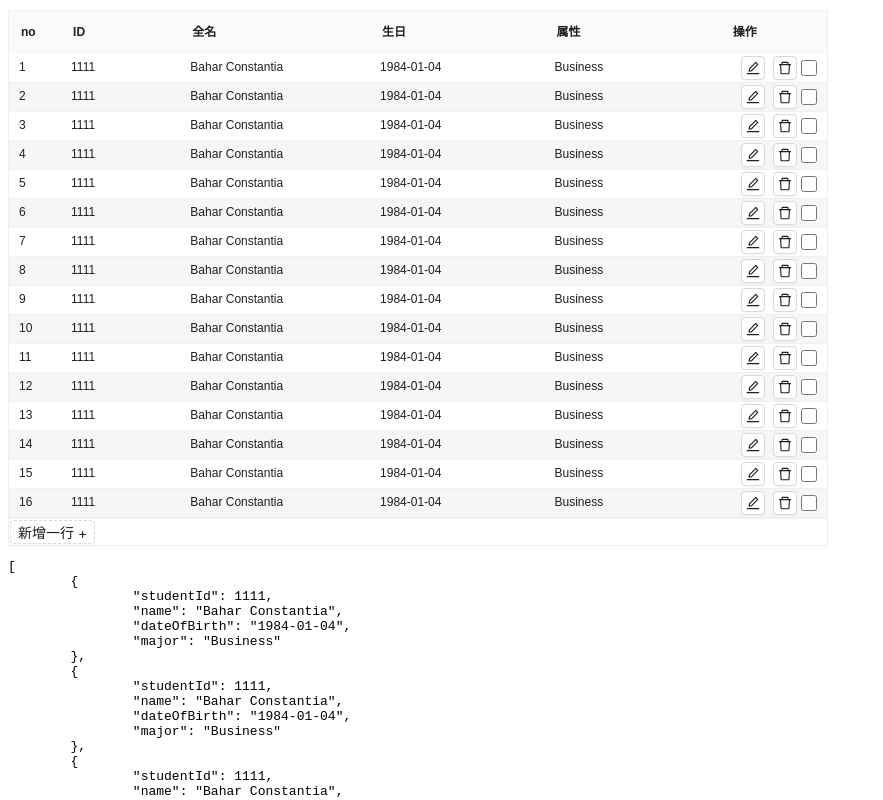
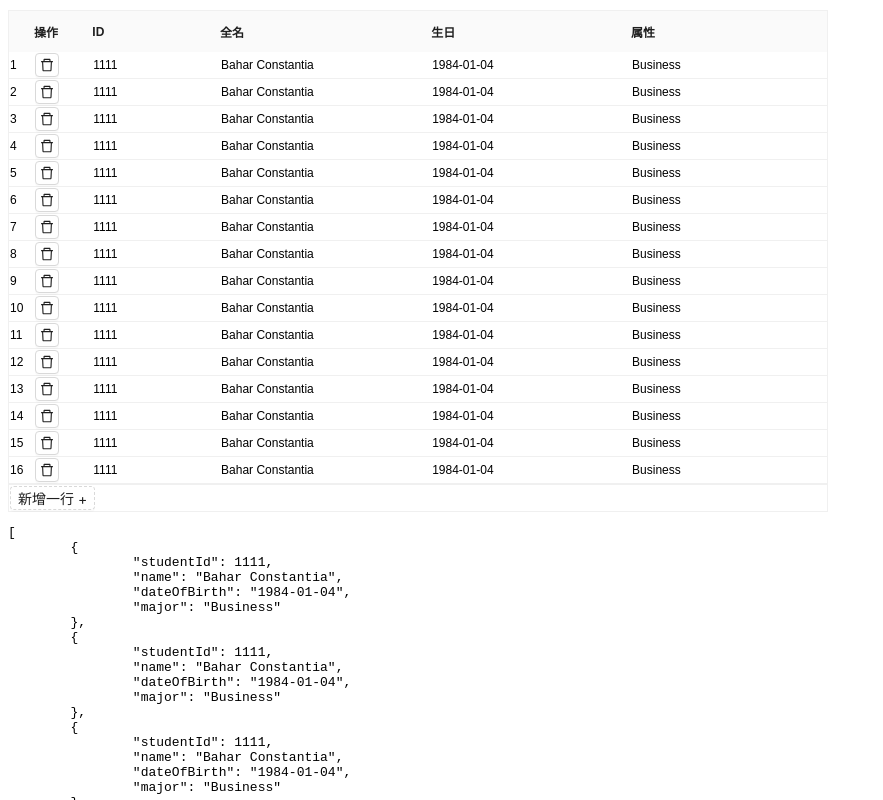
Before and after one commit to wenhuacode/mytable, a React (Vite) app: page / in a window 1280 px wide. Shown: the top 800 px of the page, without its empty margins (0-883 px from the left). Built offline with nearby package versions, Linux system fonts and the light colour scheme; the HTML template or start-up script is replaced by a standard one.

Commit message:
fwat: 3-16

```diff
--- a/src/App.tsx
+++ b/src/App.tsx
@@ -1,9 +1,12 @@
 import { Card, ConfigProvider } from 'antd'
+import locale from 'antd/locale/zh_CN'
+import dayjs from 'dayjs'
 import { Table } from '@/components/Table'
+import 'dayjs/locale/zh-cn'
 
 function App() {
   return (
-    <ConfigProvider>
+    <ConfigProvider locale={locale}>
       <Table />
     </ConfigProvider>
   )
--- a/src/components/Table/EditCell.tsx
+++ b/src/components/Table/EditCell.tsx
@@ -1,19 +1,21 @@
 import { MouseEvent } from 'react'
-import { Button, Space, Input } from 'antd'
+import { Button, Space } from 'antd'
 import { EditOutlined, DeleteOutlined, CheckOutlined, CloseOutlined } from '@ant-design/icons'
 
-const EditCell = ({ row, table }: any) => {
+const EditCell = ({ row, column, table }: any) => {
   const meta = table.options.meta
 
   const setEditedRows = (e: MouseEvent<HTMLButtonElement>) => {
+    console.log(column)
+    console.log(meta?.editedRows)
     const elName = e.currentTarget.name
-    meta?.setEditedRows((old: []) => ({
-      ...old,
-      [row.id]: !old[row.id]
-    }))
-    if (elName !== 'edit') {
-      meta?.revertData(row.index, e.currentTarget.name === 'cancel')
-    }
+    // meta?.setEditedRows((old: []) => ({
+    //   ...old,
+    //   [row.id]: !old[row.id]
+    // }))
+    // if (elName !== 'edit') {
+    //   meta?.revertData(row.index, e.currentTarget.name === 'cancel')
+    // }
   }
 
   const removeRow = () => {
@@ -24,16 +26,16 @@
     <div className='edit-cell-container'>
       {meta?.editedRows[row.id] ? (
         <Space className='wh_table_edit_cell-action'>
-          <Button size='small' onClick={setEditedRows} name='cancel' icon={<CloseOutlined />} />
+          {/* <Button size='small' onClick={setEditedRows} name='cancel' icon={<CloseOutlined />} /> */}
           <Button size='small' onClick={setEditedRows} name='done' icon={<CheckOutlined />} />
         </Space>
       ) : (
         <Space className='wh_table_edit_cell-action'>
-          <Button size='small' onClick={setEditedRows} name='edit' icon={<EditOutlined />} />
+          {/* <Button size='small' onClick={setEditedRows} name='edit' icon={<EditOutlined />} /> */}
           <Button size='small' onClick={removeRow} name='edit' icon={<DeleteOutlined />} />
         </Space>
       )}
-      <Input type='checkbox' checked={row.getIsSelected()} onChange={row.getToggleSelectedHandler()} />
+      {/* <Input type='checkbox' checked={row.getIsSelected()} onChange={row.getToggleSelectedHandler()} /> */}
     </div>
   )
 }
--- a/src/components/Table/TableCell.tsx
+++ b/src/components/Table/TableCell.tsx
@@ -1,5 +1,6 @@
-import { ChangeEvent, useEffect, useState } from 'react'
-import { Input, Select, DatePicker, Form, Tooltip } from 'antd'
+import { ChangeEvent, useEffect, useState, useRef } from 'react'
+import { Input, Select, DatePicker, Form, FormInstance } from 'antd'
+import type { InputRef } from 'antd'
 import dayjs from 'dayjs'
 
 type Option = {
@@ -12,6 +13,7 @@
   const columnMeta = column.columnDef.meta
   const tableMeta = table.options.meta
   const [value, setValue] = useState(initialValue)
+  const inputRef = useRef<InputRef>(null)
 
   useEffect(() => {
     setValue(initialValue)
@@ -19,6 +21,10 @@
 
   const onBlur = () => {
     tableMeta?.updateData(row.index, column.id, value)
+  }
+
+  const onInputChange = (e: ChangeEvent<HTMLInputElement>) => {
+    setValue(e.target.value)
   }
 
   const onSelectChange = (e: ChangeEvent<HTMLSelectElement>) => {
@@ -34,11 +40,19 @@
     switch (columnMeta?.type) {
       case 'select':
         return (
+          <Form.Item
+            style={{ margin: 0 }}
+            name={`${column.id + row.id}`}
+            initialValue={value}
+            rules={[{ required: true, message: `` }]}
+            noStyle={true}
+          >
             <Select
-            style={{ width: '90%' }}
+              style={{ width: '95%' }}
               className='wh_table_select'
               onChange={onSelectChange}
               value={initialValue}
+              allowClear={true}
               size='small'
             >
               {columnMeta?.options?.map((option: Option) => (
@@ -47,43 +61,65 @@
                 </Select.Option>
               ))}
             </Select>
+          </Form.Item>
         )
       case 'date':
         return (
+          <Form.Item
+            style={{ margin: 0 }}
+            name={`${column.id + row.id}`}
+            initialValue={initialValue !== 'Invalid Date' ? dayjs(initialValue) : undefined}
+            rules={[{ required: true, message: `` }]}
+            noStyle={true}
+          >
             <DatePicker
               className='wh_table_date_picker'
-            value={dayjs(initialValue)}
+              style={{ width: '95%' }}
+              value={initialValue !== 'Invalid Date' ? dayjs(initialValue) : undefined}
               size='small'
               onChange={onDatePickerChange}
+              required
             />
+          </Form.Item>
         )
       default:
         return (
           <Form.Item
-            style={{ margin: 0, padding: 0 }}
-            name={`${column.id + row.index}`}
+            style={{ margin: 0 }}
+            name={`${column.id + row.id}`}
             initialValue={value}
-            rules={[
-              {
-                required: true,
-                message: ''
-              }
-            ]}
+            rules={[{ required: true, message: `` }]}
+            noStyle={true}
           >
             <Input
               className='wh_table_input'
               size='small'
+              ref={inputRef}
+              value={value}
               placeholder='请填写信息'
-              onChange={e => setValue(e.target.value)}
+              onChange={e => onInputChange(e)}
               onBlur={onBlur}
-              width={10}
-              required
+              style={{ width: '95%' }}
             />
           </Form.Item>
         )
     }
   }
-  return <span>{value}</span>
+
+  return (
+    <span
+      className='wh_table_span'
+      onClick={() => {
+        tableMeta?.setEditedRows((old: []) => ({
+          ...old,
+          [row.id]: !old[row.id]
+        }))
+      }}
+      style={{ width: '100%', height: '100%', display: 'flex', alignItems: 'center' }}
+    >
+      {value}
+    </span>
+  )
 }
 
 export default TableCell
--- a/src/components/Table/columns.ts
+++ b/src/components/Table/columns.ts
@@ -14,10 +14,17 @@
 export const columns = [
   columnHelper.display({
     id: 'no',
-    header: 'no',
+    header: '',
     cell: ({ row, table }) =>
       (table.getSortedRowModel()?.flatRows?.findIndex(flatRow => flatRow.id === row.id) || 0) + 1,
-    size: 50
+    size: 30
+  }),
+
+  columnHelper.display({
+    id: 'edit',
+    header: '操作',
+    cell: EditCell,
+    size: 80
   }),
 
   columnHelper.accessor('studentId', {
@@ -35,7 +42,9 @@
     header: '全名',
     cell: TableCell,
     meta: {
-      type: 'text'
+      type: 'text',
+      required: true,
+      pattern: '^[a-zA-Z ]+$'
     },
     size: 320
   }),
@@ -45,7 +54,8 @@
     header: '生日',
     cell: TableCell,
     meta: {
-      type: 'date'
+      type: 'date',
+      required: true
     },
     size: 320
   }),
@@ -56,6 +66,7 @@
     cell: TableCell,
     meta: {
       type: 'select',
+      required: true,
       options: [
         { value: 'Computer Science', label: 'Computer Science' },
         { value: 'Communications', label: 'Communications' },
@@ -64,11 +75,5 @@
       ]
     },
     size: 300
-  }),
-  columnHelper.display({
-    id: 'edit',
-    header: '操作',
-    cell: EditCell,
-    size: 100
   })
 ]
--- a/src/components/Table/index.tsx
+++ b/src/components/Table/index.tsx
@@ -4,12 +4,14 @@
 import { columns } from './columns.ts'
 import { defaultData } from './data.ts'
 import { FooterCell } from '../Table/FooterCell'
-import { Form } from 'antd'
+import { Form, FormInstance } from 'antd'
 
 export const Table = () => {
   const [data, setData] = useState(() => [...defaultData])
   const [originalData, setOriginalData] = useState(() => [...defaultData])
   const [editedRows, setEditedRows] = useState({})
+
+  const [form] = Form.useForm<FormInstance>()
 
   const table = useReactTable({
     data,
@@ -54,18 +56,20 @@
         const setFilterFunc = (old: any[]) => old.filter((_row: any, index: number) => index !== rowIndex)
         setData(setFilterFunc)
         setOriginalData(setFilterFunc)
+        form.resetFields() //清除form 内容
       },
       removeSelectedRows: (selectedRows: number[]) => {
         const setFilterFunc = (old: any[]) => old.filter((_row, index) => !selectedRows.includes(index))
         setData(setFilterFunc)
         setOriginalData(setFilterFunc)
+        form.resetFields() //清除form 内容
       }
     }
   })
   return (
     <>
-      <Form>
       <table className='wh_table'>
+        <colgroup></colgroup>
         <thead className='wh_table_thead'>
           {table.getHeaderGroups().map(headerGroup => (
             <tr className='wh_table_tr' key={headerGroup.id}>
@@ -79,6 +83,7 @@
         </thead>
         <tbody className='wh_table_tbody'>
           {table.getRowModel().rows.map(row => (
+            <Form form={form} key={row.id} component={false}>
               <tr className='wh_table_tr' key={row.id}>
                 {row.getVisibleCells().map(cell => (
                   <td
@@ -92,6 +97,7 @@
                   </td>
                 ))}
               </tr>
+            </Form>
           ))}
         </tbody>
         <tfoot>
@@ -102,7 +108,6 @@
           </tr>
         </tfoot>
       </table>
-      </Form>
       <pre>{JSON.stringify(data, null, '\t')}</pre>
     </>
   )
--- a/src/components/Table/table.css
+++ b/src/components/Table/table.css
@@ -5,6 +5,7 @@
   font-size: 12px;
   font-family: sans-serif;
   width: 820px;
+  overflow: hidden;
 }
 
 .wh_table .wh_table_thead .wh_table_tr {
@@ -13,35 +14,69 @@
   text-align: left;
 }
 
+.wh_table .wh_table_thead .wh_table_tr:hover {
+  background-color: rgba(250, 250, 250, 1);
+}
+
 .wh_table,
 .wh_table .wh_table_td {
-  padding: 2px 10px;
+  /* padding: 2px 10px; */
+  position: relative;
 }
 
 .wh_table .wh_table_th {
-  padding: 12px;
+  position: relative;
+}
+
+.wh_table .wh_table_th {
+  padding: 12px 0;
 }
 
 .wh_table .wh_table_tbody .wh_table_tr {
+  box-sizing: border-box;
   border-bottom: 1px solid #f0f0f0;
 }
 
+.wh_table .wh_table_tbody .wh_table_td {
+  height: 1px;
+}
+.wh_table .wh_table_tbody .wh_table_td .wh_table_input {
+  height: '100%';
+}
+
+.wh_table .wh_table_tbody .wh_table_td .wh_table_select {
+  height: '100%';
+}
+.wh_table .wh_table_tbody .wh_table_td .wh_table_date_picker {
+  height: '100%';
+}
+
+.wh_table .wh_table_tbody .wh_table_tr:hover {
+  background-color: rgba(240, 240, 240, 1);
+}
+
+.wh_table .wh_table_tbody .wh_table_td:hover {
+  box-sizing: border-box;
+  border: 1px solid #4096ff;
+}
+
 .wh_table .wh_table_tbody .wh_table_tr:nth-of-type(even) {
-  background-color: #f6f6f6;
+  /* background-color: #f6f6f6; */
 }
 .wh_table .wh_table_tbody .wh_table_tr:last-of-type {
   border-bottom: 2px solid #f0f0f0;
 }
+
 .wh_table .wh_table_tbody .wh_table_tr.active-row {
   font-weight: bold;
   color: #4bbd7f;
 }
 
 .wh_table .wh_table_td:first-child .wh_table_input {
-  width: 50px;
+  width: '90%';
 }
 .wh_table .wh_tabletd:nth-child(2) .wh_table_input {
-  width: 120px;
+  width: '90%';
 }
 
 .wh_table .wh_table_edit_cell {
@@ -51,12 +86,22 @@
 
 .wh_table .edit-cell-container {
   display: flex;
-  justify-content: end;
+  /* justify-content: end; */
   align-items: center;
   gap: 4px;
 }
 
-.wh_table input[type="checkbox"] {
+.wh_table input[type='checkbox'] {
   width: 16px;
   height: 16px;
 }
+
+.grey {
+  background-color: rgba(128, 128, 128, 0.25);
+}
+.red {
+  background-color: rgba(255, 0, 0, 0.25);
+}
+.blue {
+  background-color: rgba(0, 0, 255, 0.25);
+}
```
Lines whose indentation alone changed are shown as unchanged.
